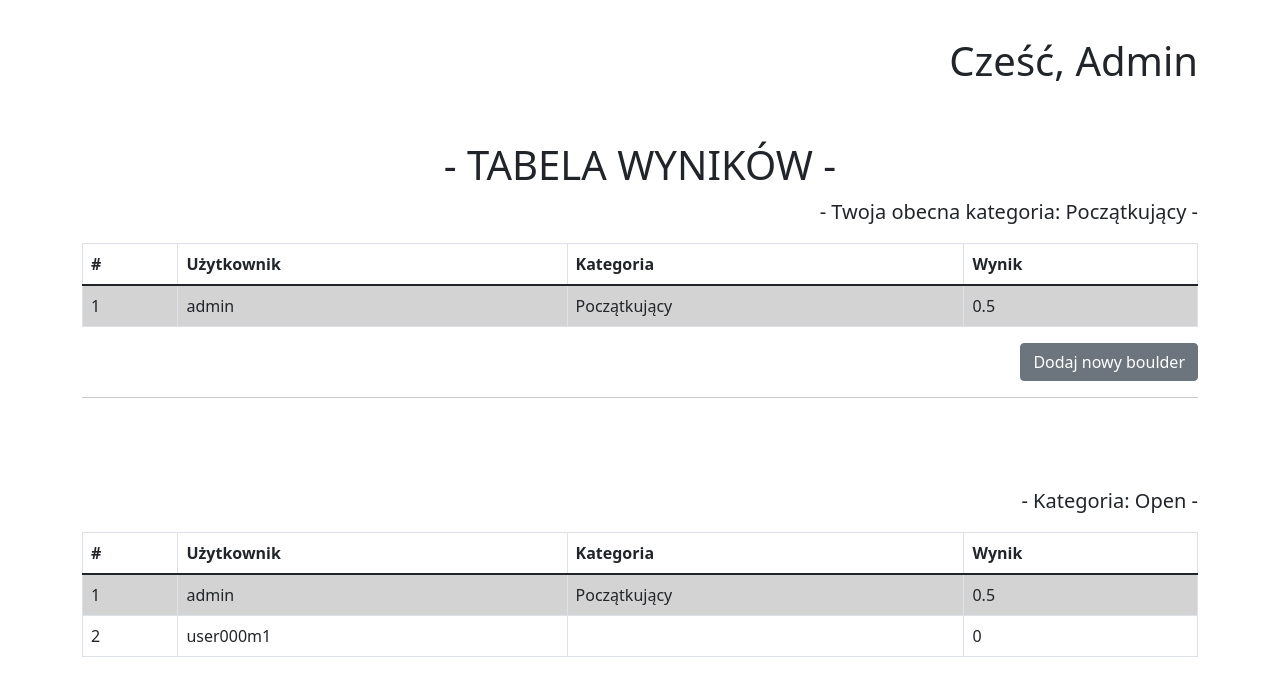
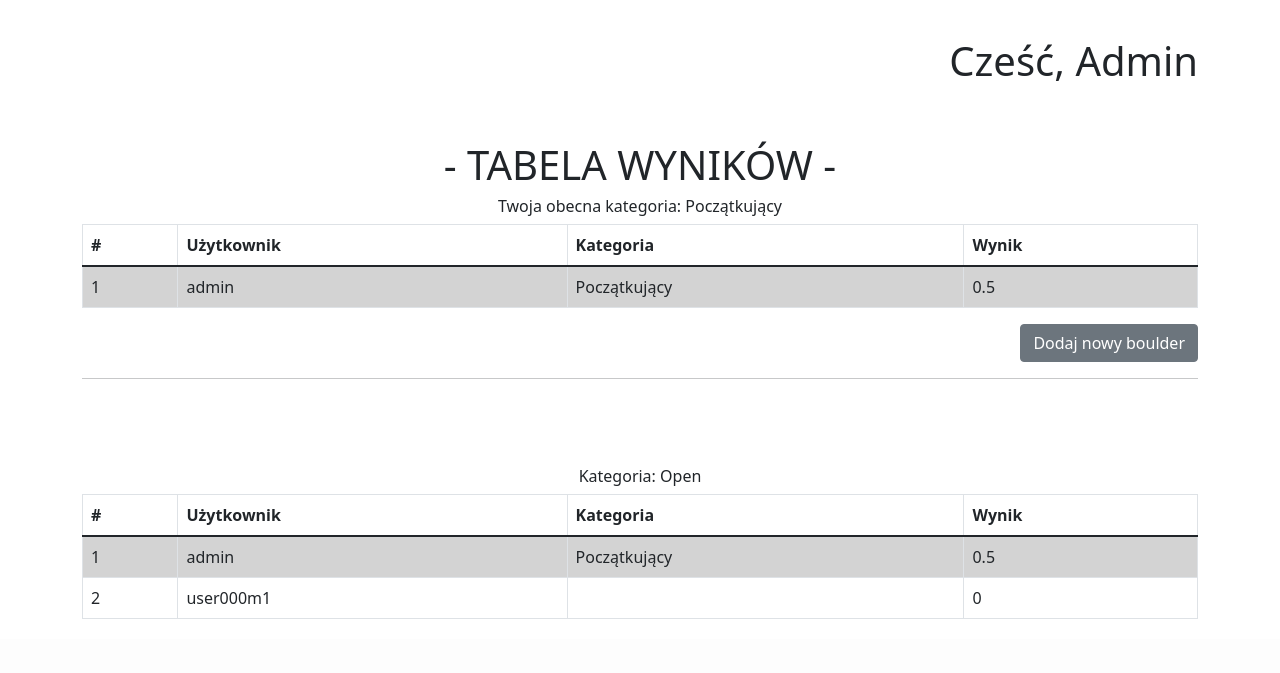
Before and after one commit to mattblas/climbing_league, a Django app: page / in a window 1280 px wide. Shown: the part 161-834 px from the top of the page. After the commit the page ends 780 px from the top, so only its background shows below. Run offline with Django 3.2, Linux system fonts and the light colour scheme; a user stored in the database is signed in; data comes from the database, SQL or seed files in the repository; some libraries are stand-ins or nearby versions.

Commit message:
font css changes

```diff
--- a/climbing_ligue/templates/home.html
+++ b/climbing_ligue/templates/home.html
@@ -16,11 +16,7 @@
     <h1 class="display-6" align="center">- TABELA WYNIKÓW - </h1>
 
     {% if usergroup_value == Xuser_group %}
-    <figure>
-        <blockquote class="blockquote" align="right">
-            <p>- Twoja obecna kategoria: {{ usergroup_value }} - </p>
-        </blockquote>
-    <figure>
+<h1 class="display-6" style="font-size: 100%;" align="center">Twoja obecna kategoria: {{ usergroup_value }}</h1>
 
     <table class="table table-hover table-bordered">
         <thead>
@@ -63,9 +59,7 @@
         <p align="right"><a href="add_user_route"><button type="submit" class="btn btn-secondary">Dodaj nowy boulder</button></a></p>
 
         <hr><br><br><br>
-    <figure>
-        <blockquote class="blockquote" align="right">
-            <p>- Kategoria: Open - </p>
+<h1 class="display-6" style="font-size: 100%;" align="center">Kategoria: Open</h1>
         </blockquote>
     </figure>
     <table class="table table-hover table-bordered">
@@ -182,7 +176,7 @@
 
     <figure>
         <blockquote class="blockquote" align="right">
-            <p>- Kategoria Open - </p>
+            <h3 class="display-6" style="font-size: 100%" align="center">Kategoria Open - </h3>
         </blockquote>
     </figure>
 
--- a/climbing_ligue/templates/navbar.html
+++ b/climbing_ligue/templates/navbar.html
@@ -7,7 +7,7 @@
 
         <div class="offcanvas offcanvas-end" tabindex="-1" id="offcanvasNavbar" aria-labelledby="offcanvasNavbarLabel">
             <div class="offcanvas-header">
-            <h5 class="offcanvas-title" id="offcanvasNavbarLabel"><a class="nav-link text-warning"  href="{% url 'home' %}">Strona Główna</a></h5>
+            <h5 class="display-6" style="font-size: 150%;" id="offcanvasNavbarLabel"><a class="nav-link text-warning" href="{% url 'home' %}">Strona Główna</a></h5>
             <button type="button" class="btn-close text-reset" data-bs-dismiss="offcanvas" aria-label="Close"></button>
         </div>
 
--- a/climbing_ligue/templates/sign_up_new_edition.html
+++ b/climbing_ligue/templates/sign_up_new_edition.html
@@ -10,9 +10,10 @@
 <h1 class="display-6" align="right">Zaczynamy</h1>
 <br><br>
 
-  Wybierz kategorię w której będziesz rywalizować w {{ current_edition_value }} edycji zawodów.
+  <h3 class="display-6" style="font-size: 100%" align="center">Wybierz kategorię w której będziesz rywalizować
+    w {{ current_edition_value }} edycji zawodów.
 <br>
-  Nie będziesz mógł zmienić tego wyboru do czasu startu nowej edycji zawodów.
+  Nie będziesz mógł zmienić tego wyboru do czasu startu nowej edycji zawodów.</h3>
 <br><br><br>
 
 <form method="POST" class="post-form">{% csrf_token %}
--- a/climbing_ligue/templates/statute.html
+++ b/climbing_ligue/templates/statute.html
@@ -47,7 +47,7 @@
 <br><br>
 <h3 class="display-6" style="font-size: 150%" align="left">4. PUNKTACJA</h3><br>
 <h3 class="display-6" style="font-size: 100%; text-align: justify;" align="left">
-<p style="text-indent: 10%; ">Każdy z problemów danej rundy punktowany jest wg tabeli:</p><br>
+<p>Każdy z problemów danej rundy punktowany jest wg tabeli:</p><br>
     <table class="table table-bordered" style="font-size: 60%; text-align: center;">
   <tr>
     <td style="width:20%">4A-C: 0,5</td>
@@ -100,4 +100,5 @@
 Wyniki poszczególnych rund będą publikowane na FB (zgoda RODO przy pobraniu karty startowej) i na tabeli wyników na Limbo.</p>
 <br></h3>
 <a class="nav-link" align="right" href="{% url 'register' %}">Rejestracja</a>
+<br>
 {% endblock %}
--- a/climbing_ligue/templates/update_edition.html
+++ b/climbing_ligue/templates/update_edition.html
@@ -9,7 +9,8 @@
 <h1 class="display-6" align="right">Aktualizuj Edycję</h1>
 <br><br>
 <!----- WSZYSTKIE EDYCJE --------------------------------------------->
-LISTA WSZYSTKICH EDYCJI<br><br><br>
+<h3 class="display-6" style="font-size: 100%" align="center">LISTA WSZYSTKICH EDYCJI</h3>
+<br><br><br>
 <form action="" method="POST">{% csrf_token %}
 <table class="table table-striped table-hover table-bordered">
   <thead>
--- a/climbing_ligue/templates/update_round.html
+++ b/climbing_ligue/templates/update_round.html
@@ -10,7 +10,8 @@
 <br><br>
 
 <!----- WSZYSTKIE EDYCJE --------------------------------------------->
-LISTA WSZYSTKICH RUND<br><br><br>
+<h3 class="display-6" style="font-size: 100%" align="center">LISTA WSZYSTKICH RUND</h3>
+<br><br>
 <form action="" method="POST">{% csrf_token %}
 <table class="table table-striped table-hover table-bordered">
   <thead>
--- a/members/templates/login.html
+++ b/members/templates/login.html
@@ -3,7 +3,7 @@
 {% block content %}
 
 <div class="p-3 mb-2 text-warning">
-<h1>Login</h1>
+<h1 class="display-6" align="center">Login</h1>
 </div>
 <br><br>
 
```
Also changed, not shown: climbing_ligue/templates/add_user_route.html (+3 -5 lines), climbing_ligue/templates/user_home.html (+4 -9 lines), members/templates/register.html (+2 -29 lines).
